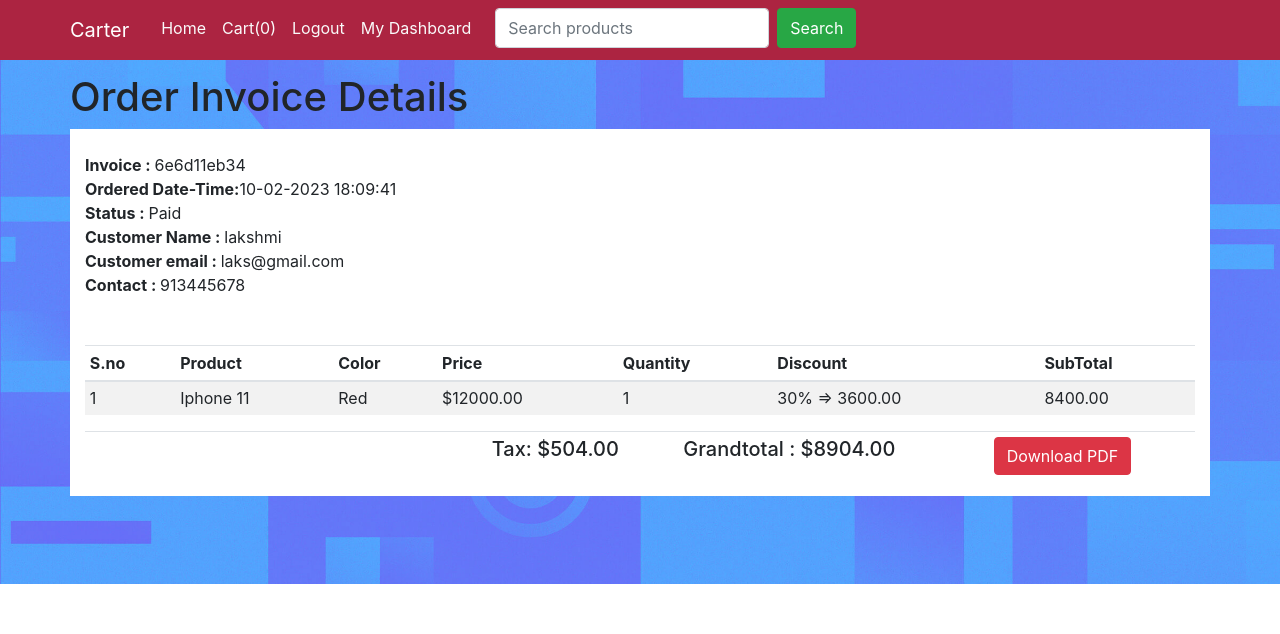
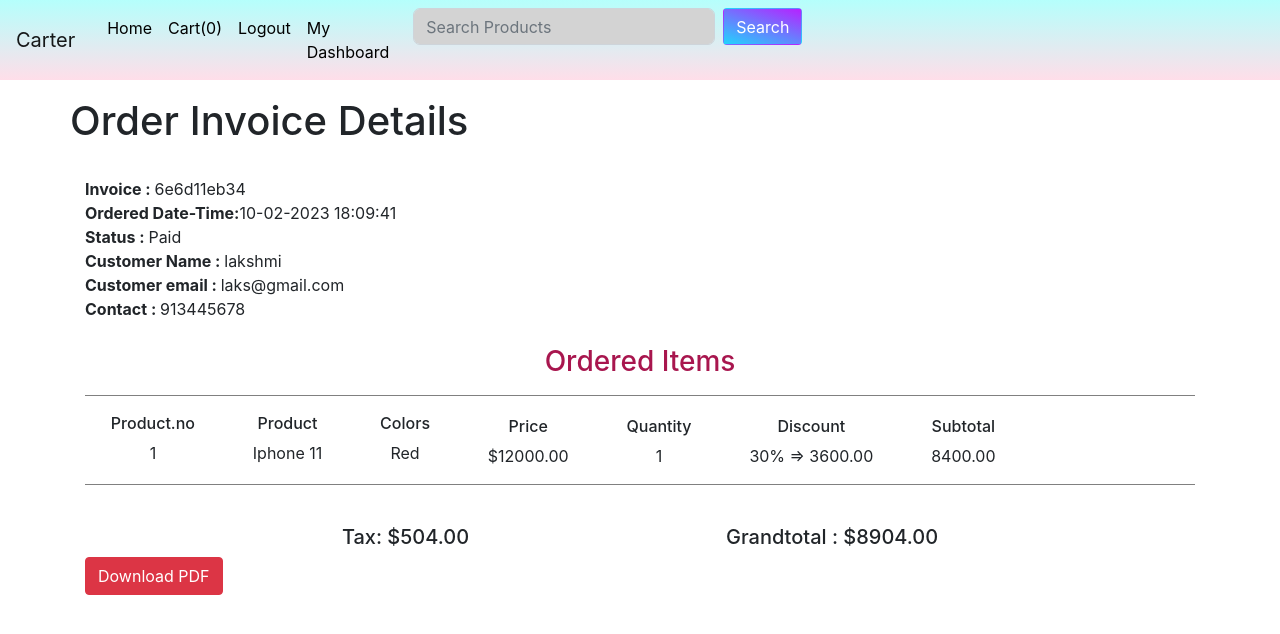
Before and after one commit to Badhri007/Infinity-Shopping-Ecommerce, a Flask app: page /orders/016f75a7cd in a window 1280 px wide. Shown: the top 634 px of the page. Run offline with Flask 3, Linux system fonts and the light colour scheme; a user stored in the database is signed in; some libraries are stand-ins or nearby versions.

Commit message:
responsive

```diff
--- a/shop/static/main.css
+++ b/shop/static/main.css
@@ -4,7 +4,7 @@
 
 
 .site-header .navbar-nav .nav-link {
-  color:#fafafa;
+  color: black;
 }
 
 .site-header .navbar-nav .nav-link:hover {
@@ -16,7 +16,7 @@
 }
 
 .collapse .navbar-nav .nav-item .nav-link{
-color:#fafafa;
+  color: black;
 }
 
 .content-section {
@@ -81,7 +81,7 @@ a.article-title:hover {
   text-decoration: none;
 }
 
-
+/*
 body {
   background: url('blue.jpeg');
   background-repeat: no-repeat;
@@ -89,21 +89,91 @@ body {
   background-size: cover;
 
 
-}
+} */
 
 
 .table{
  background: white;
 }
 
-head{
+/* head{
   background: url('blue.jpeg');
   background-repeat: no-repeat;
   background-position: center center;
   background-size: cover;
-}
+} */
 
 .card:hover{
  transform: scale(1.1);
  transition:all 200ms ease-in-out;
 }
+
+
+
+  /* @media  screen and (max-width: 330px) {
+    #tb{
+      background-color: #ee3608;
+     display:grid;
+     grid-template-columns: auto auto;
+    }
+  } */
+
+/*
+  @media only screen and (max-width: 530px) {
+     #tb{
+      background-color:red;
+      display:flex;
+      flex-direction: column;
+    }
+
+  } */
+
+  /* .formcart{
+    display: grid;
+    grid-template-columns: auto auto auto auto;
+  } */
+  .maindiv{
+
+    padding-top: 3rem;
+
+    /* justify-content: center; */
+  }
+  .formGrid{
+    display: grid;
+    grid-template-columns: auto auto auto auto auto auto auto auto auto auto    ;
+    column-gap: 2rem;
+  }
+  .productImg{
+    width: 5rem;
+  }
+  .divCont{
+    width: max-content;
+    height: max-content;
+  }
+
+  .divCont1{
+    width: max-content;
+    height: max-content;
+    padding-top: 5px;
+
+
+  }
+
+  @media only screen and (max-width: 768px) {
+    .formGrid{
+  display:grid;
+  grid-template-columns: auto auto;
+  align-items: center;
+      row-gap: 1rem;
+
+   }
+
+#bot{
+  padding-left: 2.5rem;
+  column-gap: 3rem;
+}
+/* #po
+{
+  border-bottom: #ee3608;
+} */
+ }
--- a/shop/templates/customers/order.html
+++ b/shop/templates/customers/order.html
@@ -1,6 +1,7 @@
 {% extends "layout.html" %}
 
 {% block content %}
+<br>
 <br>
 <br>
 <br>
@@ -8,6 +9,7 @@
 
     <div class="container ">
         <div class="row">
+            <br>
             <h1 style="text-align: center;"> Order Invoice Details</h1>
             <div class="col-md-12" style="background-color: white;">
                 <br>
@@ -22,8 +24,109 @@
                 <b> Customer email : </b>{{customer.email}}
                 <br>
                 <b>Contact : </b>{{customer.contact}}
-        <table class="table table-sm table-condensed table-striped mt-5">
-            <thead>
+
+
+
+
+
+
+
+<div>
+    <br>
+    <h3 style="text-align: center; color:rgb(168, 22, 78)">Ordered Items</h3>
+    <hr style="height:1px;border-width:0;color:gray;background-color:gray" id="po">
+    {% for _key,product in orders.orders.items() %}
+    {% set discount="%0.2f" | format((product.discount/100)*product.price|float)%}
+     <div  class=" formGrid" style="text-align: center;align-items: center;justify-content: space-evenly;">
+
+     <!-- <div class=""> -->
+        <!-- <div style="display: flex;"> -->
+        <div class="" >
+            <h6> Product.no </h6>
+
+             {{loop.index}}
+
+        </div>
+
+    <!-- </div> -->
+
+       <!-- <div class="" style="display: flex;"> -->
+        <div class="divCont" >
+            <h6>Product</h6>
+
+             {{product.name}}
+
+         </div>
+       <!-- </div>
+       <div class=""> -->
+          <div class="divCont" >
+              <h6>Colors</h6>
+
+              {{product.color|capitalize}}
+
+           </div>
+        <!-- </div> -->
+        <!-- <div class="" style="display: flex;"> -->
+           <div class="divCont1">
+              <h6>Price</h6>
+
+               ${{product.price}}
+
+           </div>
+
+
+         <div class="divCont1">
+                <h6>Quantity</h6>
+
+                 {{product.quantity}}
+         </div>
+     <!-- </div> -->
+     <!-- <div class="" style="display: flex;"> -->
+        <div class="divCont1">
+            <h6>Discount</h6>
+
+             {% set discount="%0.2f" | format((product.discount/100)*product.price|float)%}
+             {% if product.discount>0 %}
+             {{product.discount}}%  => {{discount}}
+             {% else %}
+              -
+             {% endif %}
+        </div>
+
+        <div class="divCont1">
+               <h6>Subtotal</h6>
+             {% set subtotal =product.quantity|int*product.price|float %}
+             {{"%0.2f" | format((subtotal|float)-discount|float)}}
+         </div>
+    <!-- </div> -->
+
+
+
+
+
+    <br>
+
+
+        </div>
+     <hr style="height:1px;border-width:0;color:gray;background-color:gray" id="po">
+      <br>
+     {% endfor %}
+
+     <div style="display: flex;justify-content: space-evenly;" id="bot">
+
+     <div>
+        <h5> Tax: ${{tax}}</h5>
+     </div>
+     <div>
+        <h5>Grandtotal : ${{grandTotal}}</h5>
+
+     </div>
+
+
+    </div>
+</div>
+        <!-- <table id="tb">
+            <tr>
                 <th>S.no</th>
                 <th>Product</th>
                 <th>Color</th>
@@ -32,11 +135,11 @@
                 <th>Discount</th>
                 <th>SubTotal</th>
 
-            </thead>
-            <tbody>
+            </tr>
+            <tr>
                 {% for _key,product in orders.orders.items() %}
                 {% set discount="%0.2f" | format((product.discount/100)*product.price|float)%}
-                <tr>
+                <tr >
                     <td>{{loop.index}}</td>
                     <td>{{product.name}}</td>
 
@@ -57,11 +160,10 @@
 
                 </tr>
                 {% endfor %}
-            </tbody>
-        </table>
-        <table class="table table-sm">
-                <tr>
-                  <td>
+                </tr>
+        </table> -->
+        <!-- </div> -->
+
 
                     {% if orders.status =="Paid" %}
                     {% else %}
@@ -80,22 +182,19 @@
                           </script>
                       </form>
                  {% endif %}
-                  </td>
 
-                  <td width="35%"></td>
-                  <td ><h5> Tax: ${{tax}}</h5></td>
-                  <td ><h5>Grandtotal : ${{grandTotal}}</h5></td>
-                  <td>
-                    {% if orders.status == 'Paid'%}
-                    <form action="{{url_for('get_pdf',invoice=orders.invoice)}}" method="POST">
-                        <button type="submit" class="btn btn-danger">Download PDF</button>
+
+
+                {% if orders.status == 'Paid'%}
+                    <form>
+                    <input type=button value="Download PDF" onClick="javascript:window.print()" class="btn btn-danger">
                     </form>
-                    {% else %}
-                    {% endif %}
+                {% else %}
+            {% endif %}
 
-                </td>
-                </tr>
-            </table>
+
+
+
       </div>
       </div>
       </div>
--- a/shop/templates/layout.html
+++ b/shop/templates/layout.html
@@ -5,7 +5,25 @@
     <meta charset="utf-8">
     <meta name="viewport" content="width=device-width, initial-scale=1, shrink-to-fit=no">
 
-
+    <!-- <script src="https://cdn.tailwindcss.com"></script>
+    <script>
+      tailwind.config = {
+        theme: {
+          extend: {
+            colors: {
+              clifford: '#da373d',
+            }
+          }
+        }
+      }
+    </script> -->
+     <!-- <style type="text/tailwindcss">
+      @layer utilities {
+        .content-auto {
+          content-visibility: auto;
+        }
+      } -->
+    </style>
     <link rel="stylesheet" href="https://maxcdn.bootstrapcdn.com/bootstrap/4.0.0/css/bootstrap.min.css" integrity="sha384-Gn5384xqQ1aoWXA+058RXPxPg6fy4IWvTNh0E263XmFcJlSAwiGgFAW/dAiS6JXm" crossorigin="anonymous">
     <link rel="stylesheet" type="text/css" href="{{ url_for('static', filename='main.css') }}">
     <link rel="stylesheet" href="https://cdnjs.cloudflare.com/ajax/libs/font-awesome/4.7.0/css/font-awesome.min.css">
@@ -17,14 +35,15 @@
     <script src="https://code.jquery.com/jquery-3.6.0.min.js"></script>
 
 </head>
-<body id="formfoot">
+<body >
     <header class="site-header">
-      <nav class="navbar navbar-expand navbar-dark  fixed-top" id="navbar" style="background-color: rgb(172, 36, 65);">
-        <div class="container">
+      <nav class="navbar navbar-expand-md navbar-light  fixed-top" style="background-color: #FFDEE9;
+      background-image: linear-gradient(0deg, #FFDEE9 0%, #B5FFFC 100%);">
+
           <a class="navbar-brand mr-4 " href="{{url_for('admin')}}">Carter</a>
-          <button class="navbar-toggler" type="button" data-toggle="collapse" data-target="#navbarToggle" aria-controls="navbarToggle" aria-expanded="false" aria-label="Toggle navigation">
-            <span class="navbar-toggler-icon"></span>
-          </button>
+          <a class="navbar-toggler" id="tog" type="button" data-toggle="collapse" data-target="#navbarToggle" aria-controls="navbarToggle" aria-expanded="false" aria-label="Toggle navigation" style="color:black;">
+            <span class="navbar-toggler-icon" style="padding-right: 30%;"></span>
+          </a>
           <div class="collapse navbar-collapse" id="navbarToggle">
             <div class="navbar-nav mr-auto">
               <a class="nav-item nav-link mb-1" href="/">Home</a>
@@ -52,7 +71,7 @@
             </li>
             </div>
            {% endif %}
-           <div>
+
             <div class="navbar-nav ">
               {% if current_user.is_authenticated  and current_user.email=='admin@blog.com' %}
                  <a class="nav-item nav-link  " href="{{url_for('addproduct')}}"> Add Product</a>
@@ -72,19 +91,28 @@
                  {% endif %}
 
 
-
+<!--
                 <form method="POST" action="{{url_for('result')}}" class="d-flex" >
 
                   <input class="form-control me-2" type="search" placeholder="Search products" aria-label="Search" name="searched">
                   <button class="btn btn-success text-white ml-2" type="submit">Search</button>
+                </form> -->
+
+                <form method="POST" action="{{url_for('result')}}" class="d-flex" style="width:100%">
+
+                  <input style="height:37px;border-radius: 7px;background-color: lightgray;" class="form-control" type="search" placeholder="Search Products" aria-label="Search" name="searched">
+                  <button class="btn text-white ml-2"  type="submit" style="height:37px;background-color: #21D4FD;
+                  background-image: linear-gradient(19deg, #21D4FD 0%, #B721FF 100%);
+
+                  ">Search</button>
                 </form>
 
             </div>
           </div>
-        </div>
-        </div>
+
+
       </nav>
-    </header>
+    </header >
 
 
           {% block content %}
@@ -98,9 +126,3 @@
     <script src="https://maxcdn.bootstrapcdn.com/bootstrap/4.0.0/js/bootstrap.min.js" integrity="sha384-JZR6Spejh4U02d8jOt6vLEHfe/JQGiRRSQQxSfFWpi1MquVdAyjUar5+76PVCmYl" crossorigin="anonymous"></script>
 </body>
 </html>
-
-<style>
-  #navbar {
-  z-index: 9999;
-}
-</style>
```
Also changed, not shown: shop/templates/products/carts.html (+114 -46 lines), shop/templates/products/resp.html (added, +100 -0 lines), instance/site.db.
